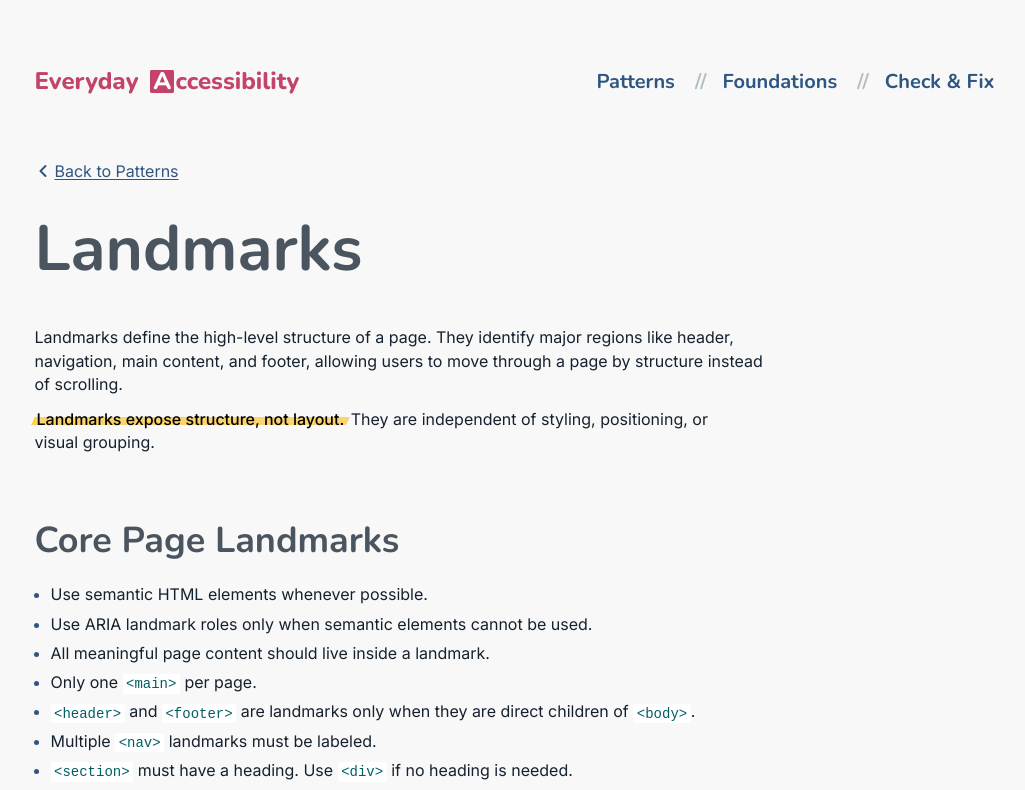
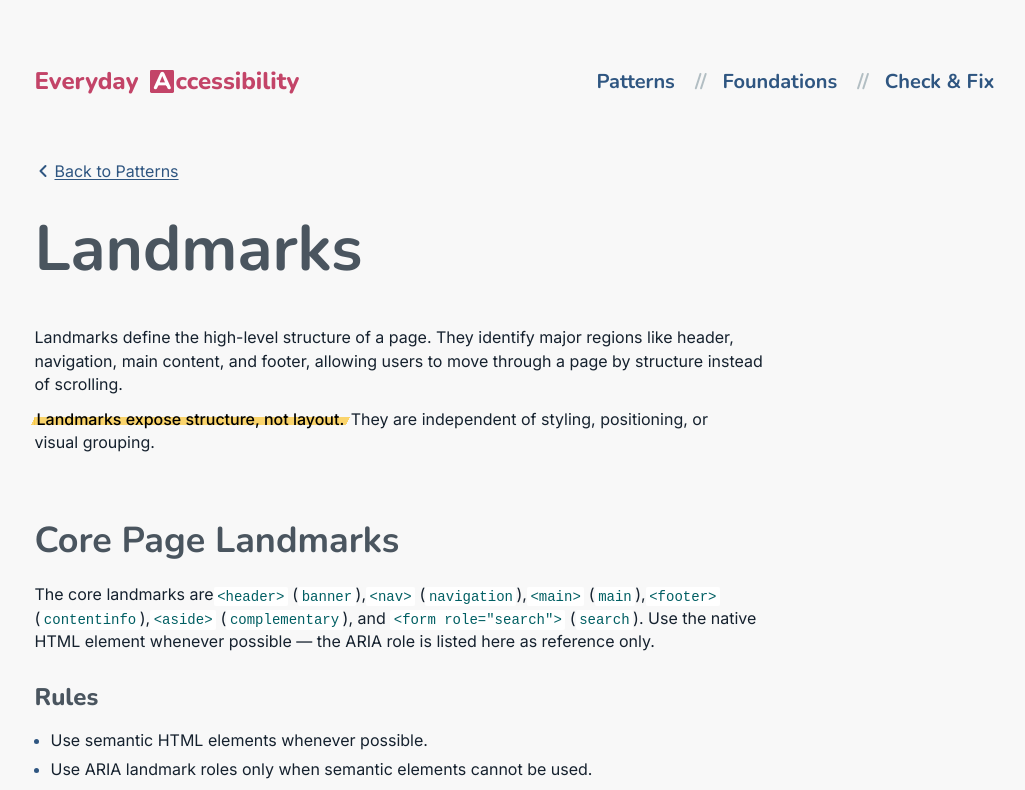
Before and after one commit to estherj-hsu/everyday-a11y, a React (Vite) app: page /patterns/landmarks in a window 1280 px wide. Shown: the top 790 px of the page, without its empty margins (118-1143 px from the left). Built offline with nearby package versions, Linux system fonts and the light colour scheme; a web font is replaced by a local one.

Commit message:
feat: add core page landmarks intro

```diff
--- a/src/pages/Landmarks.tsx
+++ b/src/pages/Landmarks.tsx
@@ -18,6 +18,17 @@ export default function Landmarks() {
       <section className="example">
         <h2>Core Page Landmarks</h2>
 
+        <p>
+          The core landmarks are
+          <code>&lt;header&gt;</code> (<code>banner</code>),
+          <code>&lt;nav&gt;</code> (<code>navigation</code>),
+          <code>&lt;main&gt;</code> (<code>main</code>),
+          <code>&lt;footer&gt;</code> (<code>contentinfo</code>),
+          <code>&lt;aside&gt;</code> (<code>complementary</code>), and <code>&lt;form role="search"&gt;</code> (<code>search</code>). Use the native HTML element whenever possible — the ARIA role is
+          listed here as reference only.
+        </p>
+
+        <h3>Rules</h3>
         <ul>
           <li>Use semantic HTML elements whenever possible.</li>
           <li>Use ARIA landmark roles only when semantic elements cannot be used.</li>
```
